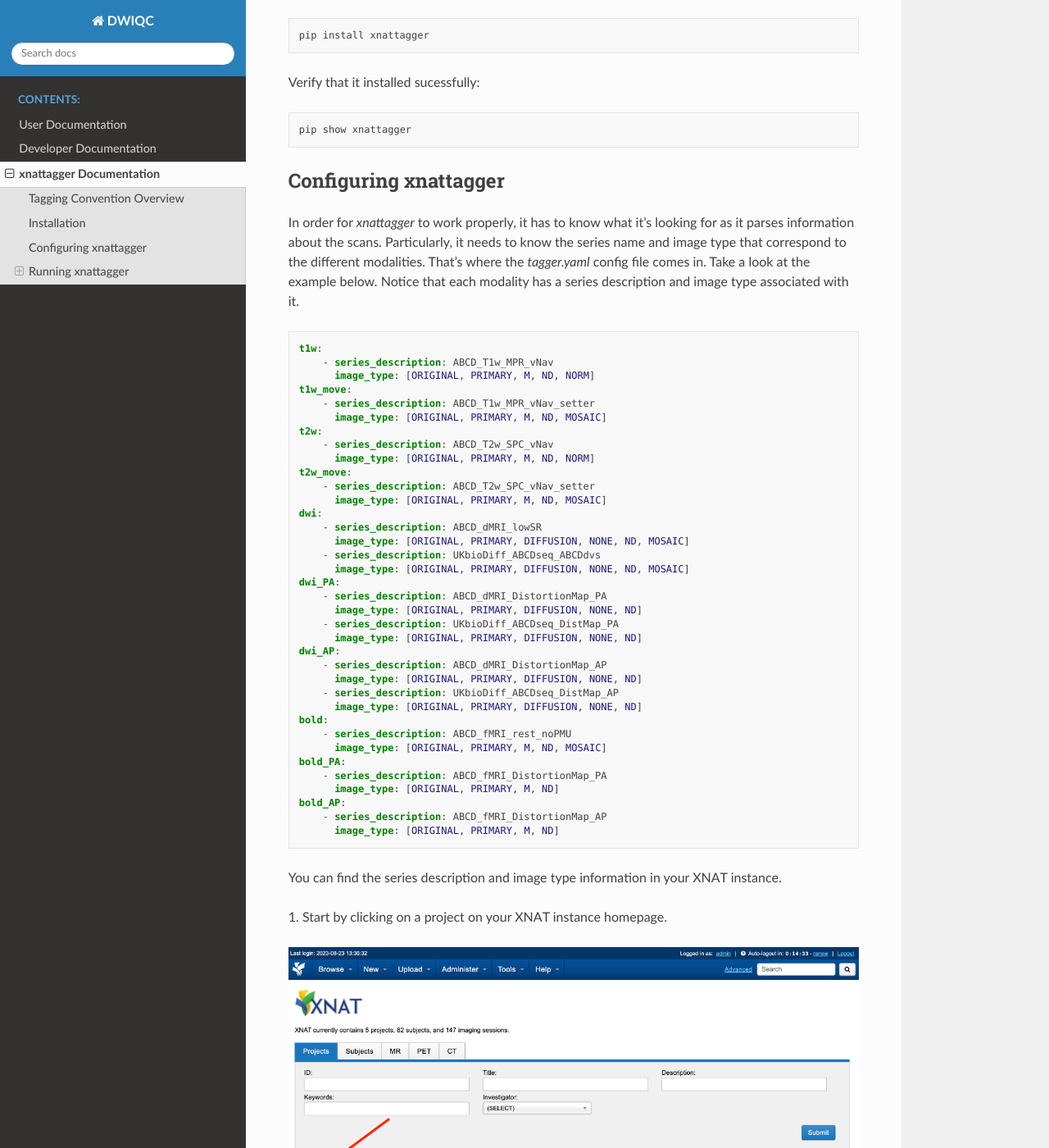
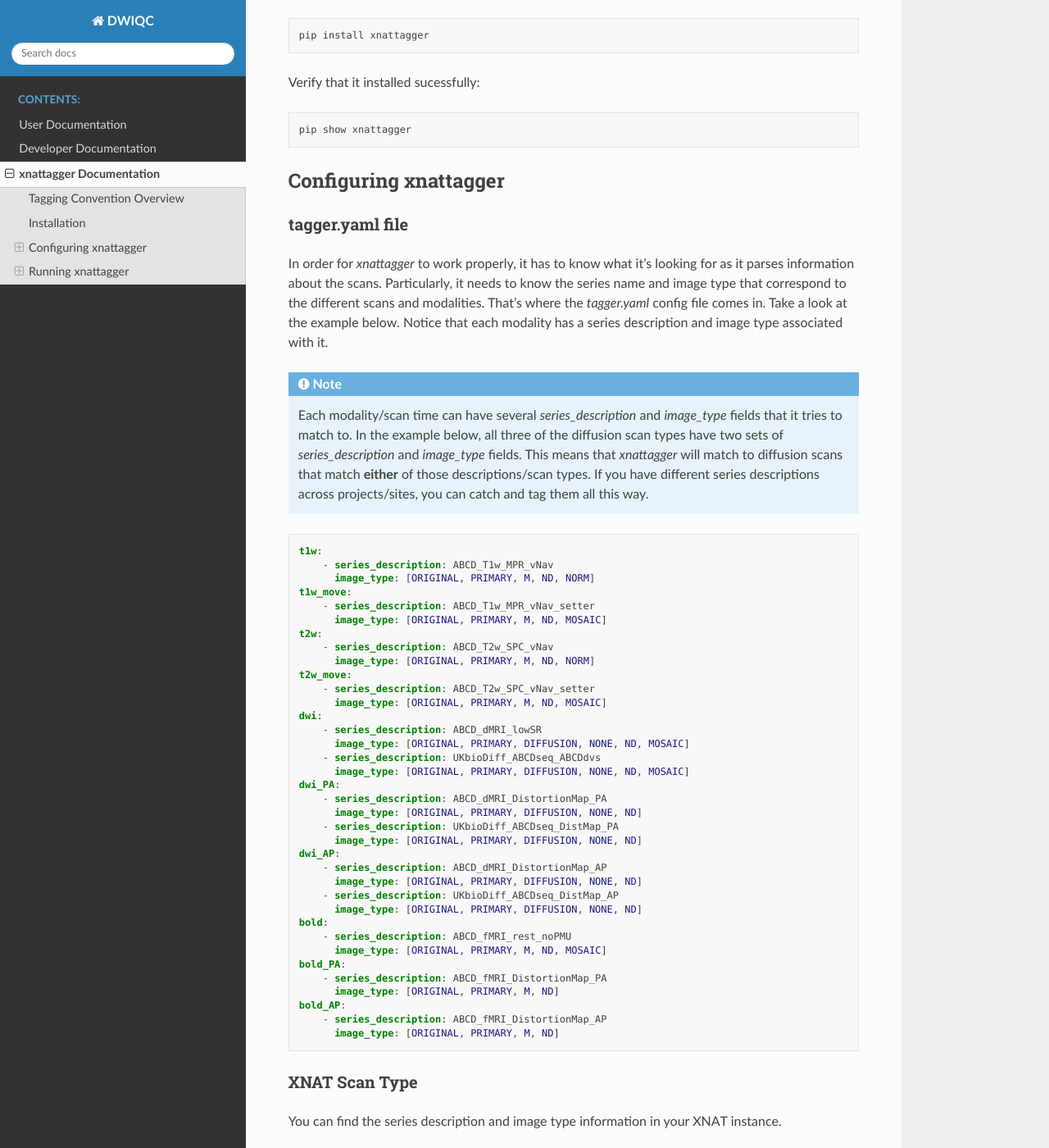
Before and after one commit to harvard-nrg/dwiqc, a Sphinx documentation site: the page built from docs/source/xnattagger.rst, in a window 1280 px wide and 1400 px high, scrolled down 1800 px. Shown: the whole window at 82% size. Built offline with Sphinx 7.4.7 and the Read the Docs theme 2.0.0, drawn with Linux system fonts in a browser that asks for light colours; some of the changed text lies outside the part shown.

Commit message:
add further instructions for tagger.yaml file

```diff
--- a/docs/source/xnattagger.rst
+++ b/docs/source/xnattagger.rst
@@ -48,7 +48,13 @@
 Configuring xnattagger
 ----------------------
 
-In order for *xnattagger* to work properly, it has to know what it's looking for as it parses information about the scans. Particularly, it needs to know the series name and image type that correspond to the different modalities. That's where the *tagger.yaml* config file comes in. Take a look at the example below. Notice that each modality has a series description and image type associated with it.
+tagger.yaml file
+^^^^^^^^^^^^^^^^
+
+In order for *xnattagger* to work properly, it has to know what it's looking for as it parses information about the scans. Particularly, it needs to know the series name and image type that correspond to the different scans and modalities. That's where the *tagger.yaml* config file comes in. Take a look at the example below. Notice that each modality has a series description and image type associated with it.
+
+.. note::
+	Each modality/scan time can have several *series_description* and *image_type* fields that it tries to match to. In the example below, all three of the diffusion scan types have two sets of *series_description* and *image_type* fields. This means that *xnattagger* will match to diffusion scans that match **either** of those descriptions/scan types. If you have different series descriptions across projects/sites, you can catch and tag them all this way.
 
 .. code-block:: yaml
 
@@ -89,6 +95,9 @@
 	    - series_description: ABCD_fMRI_DistortionMap_AP
 	      image_type: [ORIGINAL, PRIMARY, M, ND]
 
+XNAT Scan Type
+^^^^^^^^^^^^^^
+
 You can find the series description and image type information in your XNAT instance.
 
 | 1. Start by clicking on a project on your XNAT instance homepage.
@@ -103,7 +112,7 @@
 
 .. image:: images/all-types.png
 
-Let's look at the diffusion acquisition as an example. Notice that the series description in the *tagger.yaml* file above matches the *Scan Type* column in XNAT and the image type in *tagger.yaml* matches the *Image Type* in XNAT. Be sure to follow the same tokenizing convention when copying the *Image Type* from XNAT to the image_type in *tagger.yaml*. The "\\" should be replaced with a comma and a space. Here is how we would convert the information form XNAT to yaml format using our diffusion example:
+Let's look at the diffusion acquisition as an example. Notice that the *series_description* in the *tagger.yaml* file above matches the *Scan Type* column in XNAT and the *image_type* in *tagger.yaml* matches the *Image Type* in XNAT. Be sure to follow the same tokenizing convention when copying the *Image Type* from XNAT to the *image_type* in *tagger.yaml*. The "\\" should be replaced with a comma and a space. Here is how we would convert the information form XNAT to yaml format using our diffusion example:
 
 ============================================================== ================================================
 XNAT                                                           tagger.yaml
```
